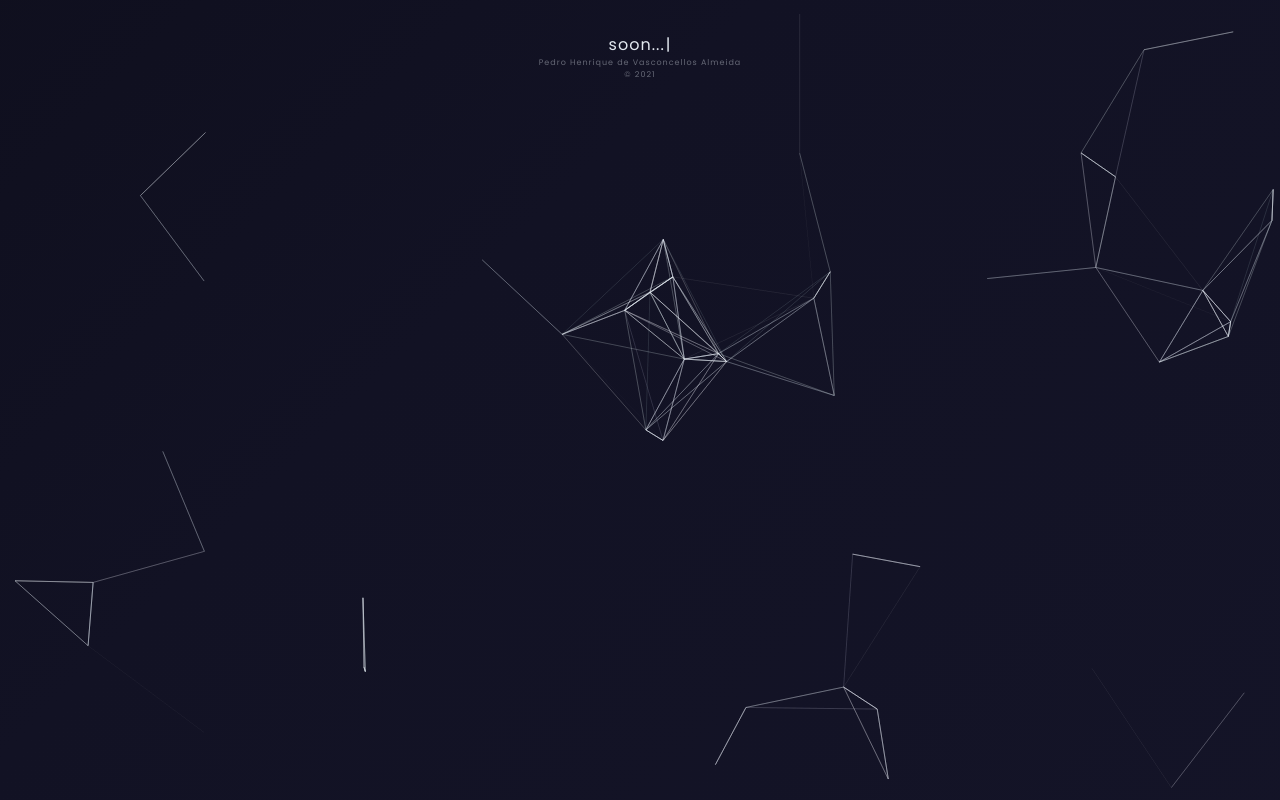
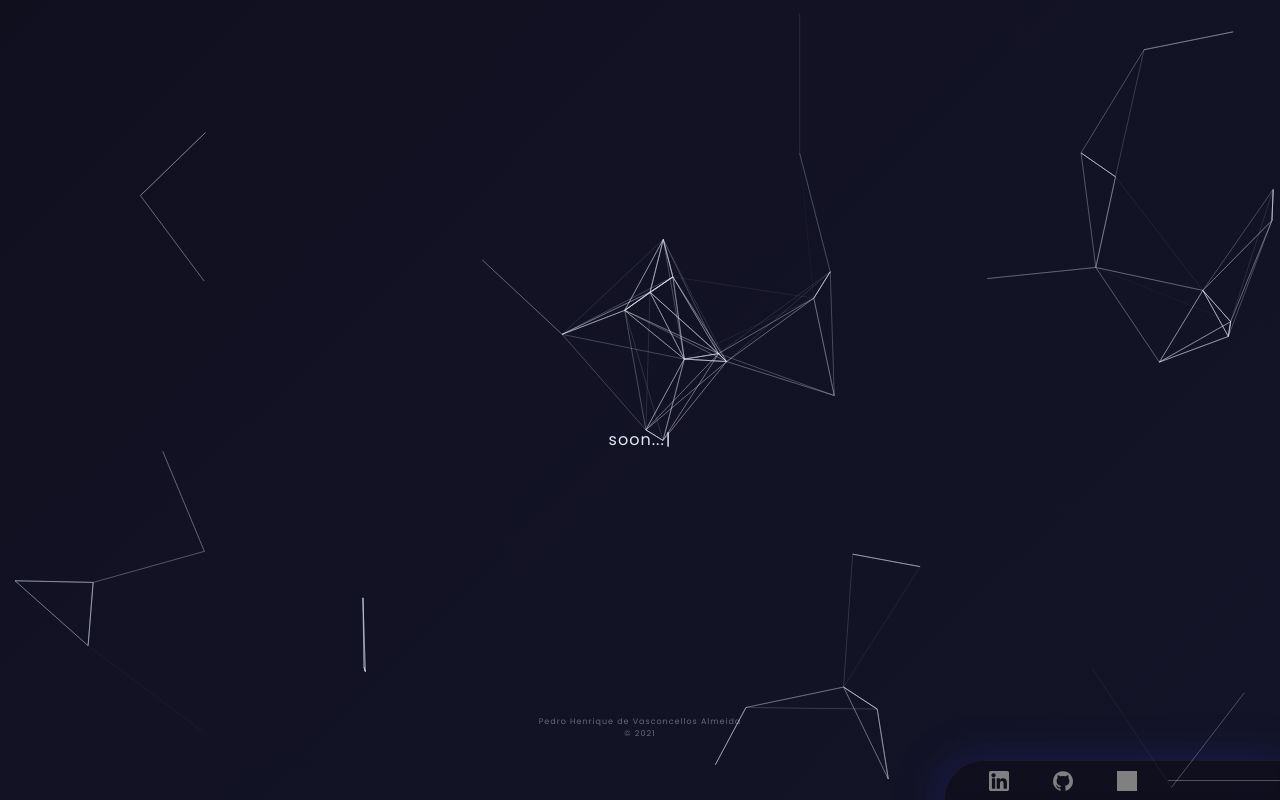
Before and after one commit to pedrovasalmeida/github-pages, a React (Create React App) app: page / in a window 1280 px wide. Built offline with nearby package versions, Linux system fonts and the light colour scheme; grey boxes are pictures that could not be loaded.

Commit message:
feat: add theme provider from styled components and add header and footer components

```diff
--- a/src/App.tsx
+++ b/src/App.tsx
@@ -1,17 +1,24 @@
 import { BrowserRouter } from 'react-router-dom';
 import { Routes } from './routes';
 
+import { Header } from './components/Header';
+import { Footer } from './components/Footer';
+
 import GlobalStyles from './styles/global';
+import { ThemeProvider } from 'styled-components';
+import { Theme } from './styles/theme';
 
 function App() {
 	return (
-		<>
-      <GlobalStyles />
+		<ThemeProvider theme={Theme}>
+			<GlobalStyles />
 
-      <BrowserRouter>
-        <Routes />
-      </BrowserRouter>
-    </>
+			<Header />
+			<BrowserRouter>
+				<Routes />
+			</BrowserRouter>
+			<Footer />
+		</ThemeProvider>
 	);
 }
 
```
